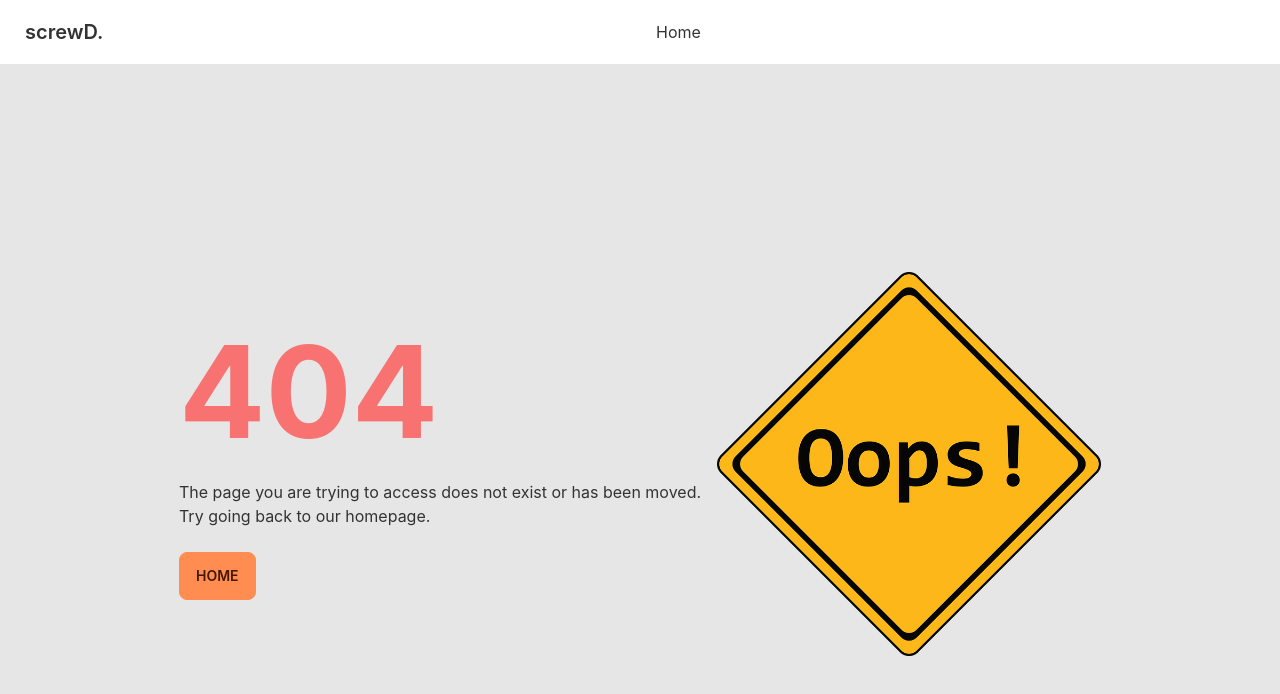
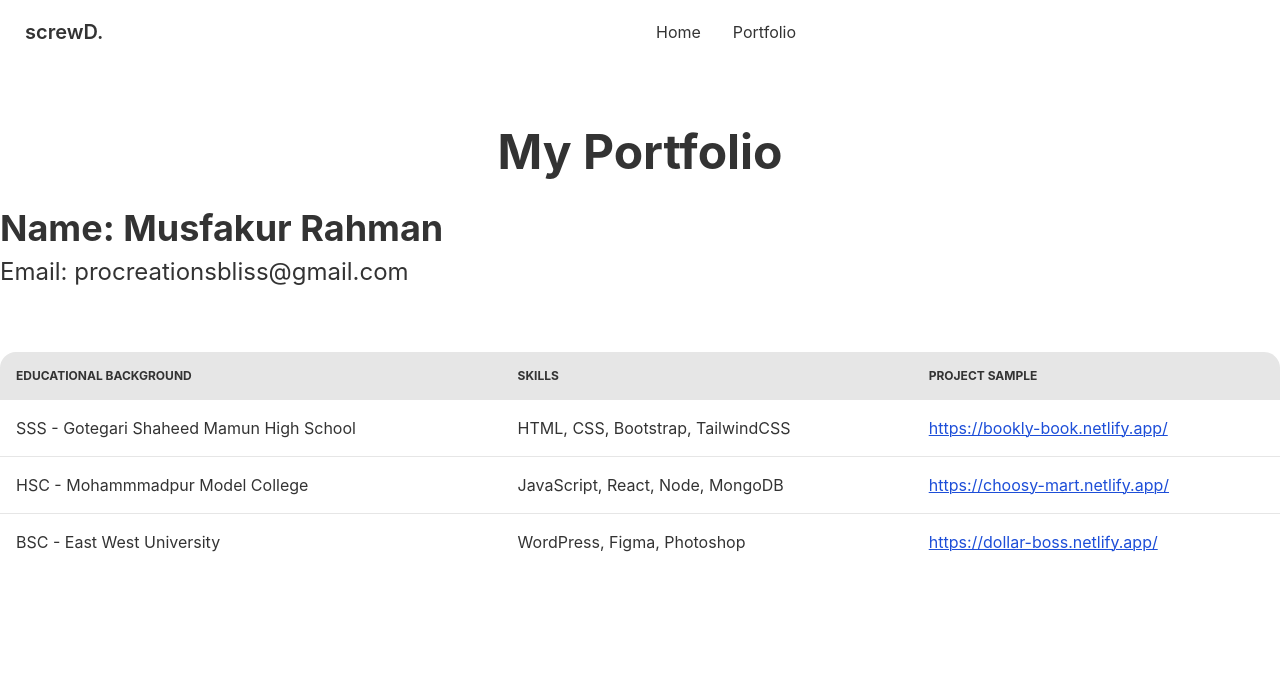
Before and after one commit to CreationsBliss/manufacturer-website-client-side, a React (Create React App) app: page /myportfolio in a window 1280 px wide. Before the commit this address had no page. Shown: the top 694 px of the page. Built offline with nearby package versions, Linux system fonts and the light colour scheme.

Commit message:
my portfolio page done

```diff
--- a/src/App.js
+++ b/src/App.js
@@ -4,6 +4,7 @@ import { Routes, Route, Link } from "react-router-dom";
 import Home from './Pages/Home/Home';
 import Purchase from './Pages/Purchase/Purchase';
 import NotFound from './Pages/NotFound/NotFound';
+import MyPortfolio from './Pages/MyPortfolio/MyPortfolio';
 
 function App() {
   return (
@@ -12,6 +13,7 @@ function App() {
      <Routes>
        <Route path='/' element={<Home></Home>}></Route>
        <Route path='/tool/:toolId' element={<Purchase></Purchase>}></Route>
+       <Route path='/myportfolio' element={<MyPortfolio></MyPortfolio>}></Route>
        <Route path='*' element={<NotFound></NotFound>}></Route>
      </Routes>
     </div>
--- a/src/Pages/Home/Tool.js
+++ b/src/Pages/Home/Tool.js
@@ -5,7 +5,7 @@ const Tool = ({ tool }) => {
 
   const { _id, name, picture, description, minimumOrderQuantity, availableQuantity, pricePerUnit } = tool;
   const navigate = useNavigate();
-  const navigateToPurchasepage = id => {
+  const navigateToPurchasePage = id => {
     navigate(`/tool/${_id}`);
   }
 
@@ -18,7 +18,7 @@ const Tool = ({ tool }) => {
         <p>Minimum Order Quantity: {minimumOrderQuantity}</p>
         <p> Available Quantity: {availableQuantity}</p>
         <p>Price: ${pricePerUnit}</p>
-        <button onClick={() => navigateToPurchasepage(_id)} className='btn btn-primary'>Purchase</button>
+        <button onClick={() => navigateToPurchasePage(_id)} className='btn btn-primary'>Purchase</button>
       </div>
     </div>
   );
--- /dev/null
+++ b/src/Pages/MyPortfolio/MyPortfolio.js
@@ -0,0 +1,46 @@
+import React from 'react';
+
+const MyPortfolio = () => {
+  return (
+    <div>
+      <h1 className='font-bold text-5xl text-center mt-16'>My Portfolio</h1>
+
+      <h2 className='text-4xl font-bold mt-8'>Name: Musfakur Rahman</h2>
+      <h5 className='text-2xl mt-2'>Email: procreationsbliss@gmail.com</h5>
+      <div class="overflow-x-auto mt-16">
+        <table class="table w-full">
+
+          <thead>
+            <tr>
+              <th>Educational background</th>
+              <th>Skills</th>
+              <th>Project Sample</th>
+            </tr>
+          </thead>
+          <tbody>
+
+            <tr>
+              <td>SSS - Gotegari Shaheed Mamun High School</td>
+              <td>HTML, CSS, Bootstrap, TailwindCSS</td>
+              <td><a href="https://bookly-book.netlify.app/" className='underline decoration-1 text-blue-700'>https://bookly-book.netlify.app/</a></td>
+            </tr>
+
+            <tr class="hover">
+              <td>HSC - Mohammmadpur Model College</td>
+              <td>JavaScript, React, Node, MongoDB</td>
+              <td><a href="https://choosy-mart.netlify.app/" className='underline decoration-1 text-blue-700'>https://choosy-mart.netlify.app/</a></td>
+            </tr>
+
+            <tr>
+              <td>BSC - East West University</td>
+              <td>WordPress, Figma, Photoshop</td>
+              <td><a href="https://dollar-boss.netlify.app/" className='underline decoration-1 text-blue-700'>https://dollar-boss.netlify.app/</a></td>
+            </tr>
+          </tbody>
+        </table>
+      </div>
+    </div>
+  );
+};
+
+export default MyPortfolio;
--- a/src/Pages/Shared/Navbar.js
+++ b/src/Pages/Shared/Navbar.js
@@ -4,6 +4,7 @@ import { Link } from 'react-router-dom';
 const Navbar = () => {
   const navItem = <>
     <li> <Link to='/'>Home</Link> </li>
+    <li> <Link to='/myportfolio'>Portfolio</Link> </li>
   </>
   return (
     <div>
```
